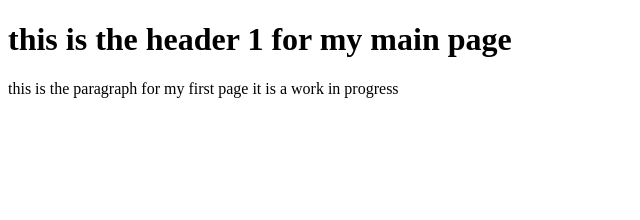
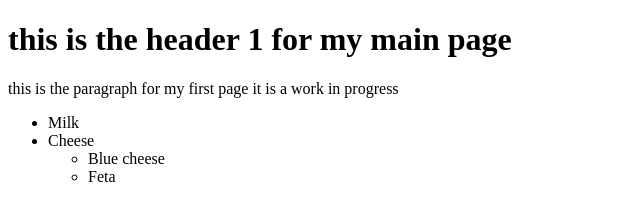
Before and after one commit to Warbuckle117/html-exercise, a plain HTML site: page index.html in a window 1280 px wide. Shown: the whole page, without its empty margins (0-640 px from the left). Drawn offline with Linux system fonts and the light colour scheme.

Commit message:
this should be a test of the push upstream

```diff
--- a/index.html
+++ b/index.html
@@ -13,6 +13,16 @@
         </h1>
         <p>this is the paragraph for my first page
             it is a work in progress</p>
+            <ul>
+                <li>Milk</li>
+                <li>Cheese
+                    <ul>
+                        <li>Blue cheese</li>
+                        <li>Feta</li>
+                    </ul>
+                </li>
+            </ul>
+
 
     </body>
 
```
